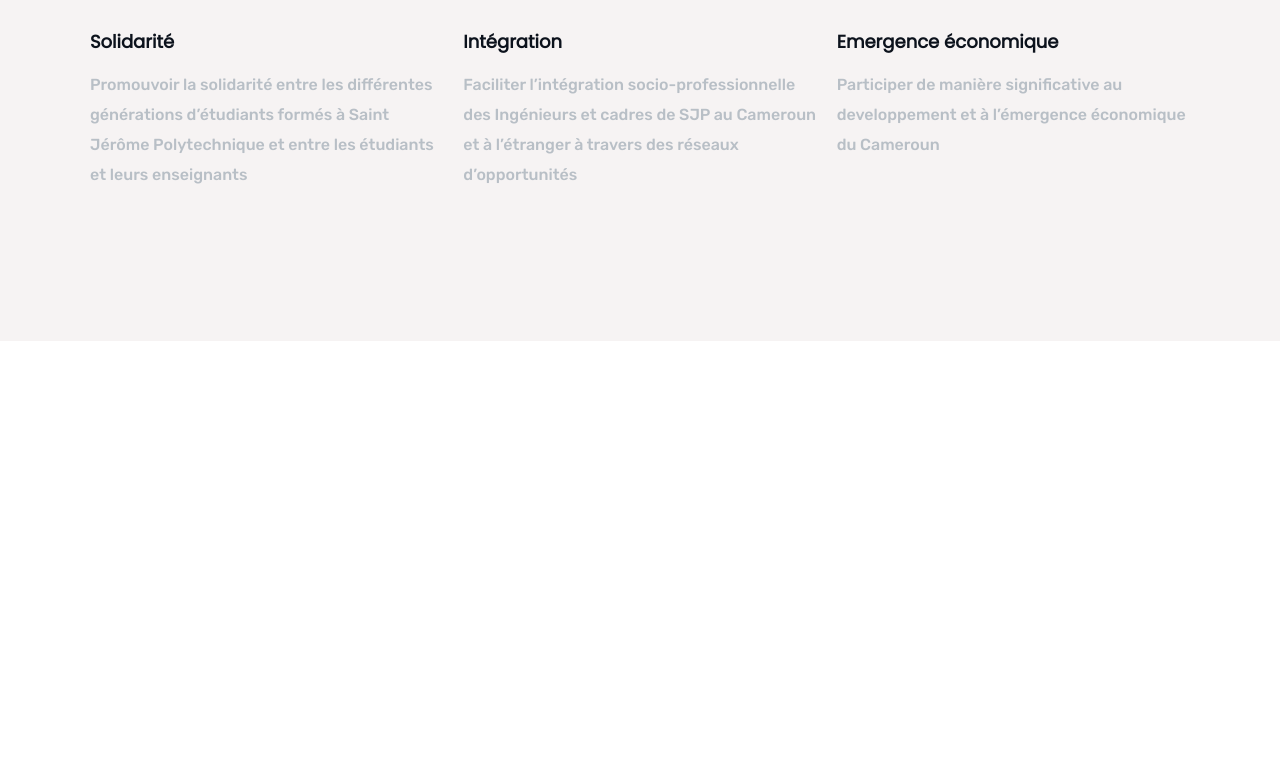
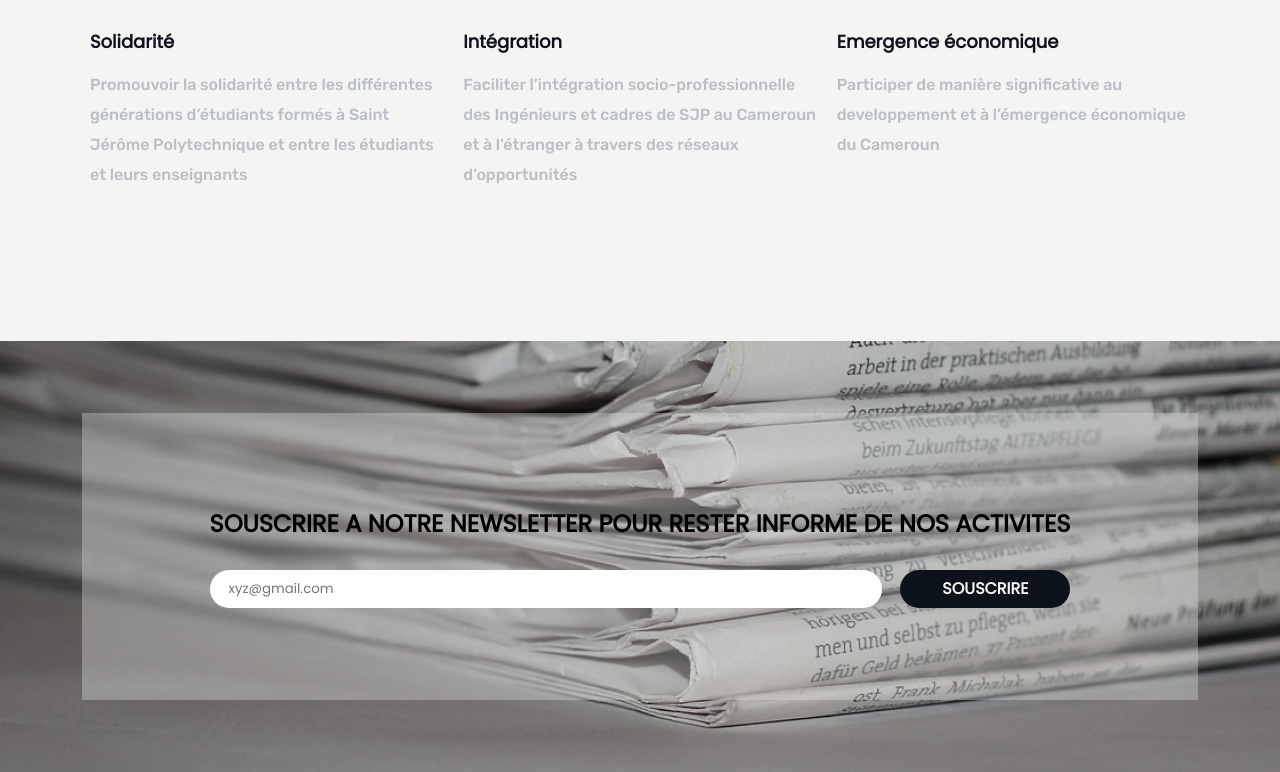
Before and after one commit to Shalom2935/SJPC, a React (Create React App) app: page / in a window 1280 px wide. Shown: the part 1055-1827 px from the top of the page. Before the commit the page ends 1396 px from the top, so only its background shows below. Built offline with nearby package versions, Linux system fonts and the light colour scheme.

Commit message:
Add the newsletter subscription

```diff
--- a/src/App.js
+++ b/src/App.js
@@ -2,6 +2,8 @@ import React from 'react';
 import './index.scss';
 import './components/Header/Header.js';
 import Header from './components/Header/Header.js';
+import './components/Footer/Footer';
+import Footer from './components/Footer/Footer';
 import ButtonLarge from './components/Buttons/buttonLarge';
 
 
@@ -53,6 +55,16 @@ function App() {
           </div>
         </div>
       </div>
+      <div className='newsletter'>
+        <div className='wrapper'>
+          <h2>SOUSCRIRE A NOTRE NEWSLETTER POUR RESTER INFORME DE NOS ACTIVITES</h2>
+          <form>
+            <input type="text" placeholder='xyz@gmail.com'/>
+            <button>SOUSCRIRE</button>
+          </form>
+        </div>
+      </div>
+      <Footer />
     </div>
   );
 }
--- /dev/null
+++ b/src/components/Footer/Footer.js
@@ -0,0 +1,11 @@
+import React from 'react';
+
+function Footer() {
+  return (
+    <footer>
+
+    </footer>
+  );
+}
+
+export default Footer;
--- a/src/index.scss
+++ b/src/index.scss
@@ -6,6 +6,8 @@
 
 .hero{
   background-image: url(../public/assets/images/hero.png);
+  background-repeat: no-repeat;
+  background-size:cover;
   width: 100%;
   height:752px;
   padding-top: 226px;
@@ -101,3 +103,66 @@
     }
   }
 }
+
+.newsletter{
+  background-image: url(../public/assets/images/newsletter.png);
+  background-repeat: no-repeat;
+  background-size: cover;
+  padding-top: 72px;
+  padding-bottom: 72px;
+
+  .wrapper{
+    background-color: transparentize(#d9d9d9,0.61);
+    width: fit-content;
+    min-height: 287px;
+    margin:auto;
+    @include flex(column,center,center,29px);
+    padding-left: 10vw;
+    padding-right: 10vw;
+    text-align: center;
+
+    form{
+      width: 100%;
+      @include flex($justify:space-between,$gap:18px);
+      input{
+        width:100%;
+        height: 38px;
+        border-radius: 50px;
+        border: none;
+        padding: 0px 19px;
+
+        &:focus{
+          outline: 2px solid $Darkest;
+        }
+      }
+      button{
+        display: flex;
+        flex-shrink: 0;
+        width: 170px;
+        height: 38px;
+        padding: 0px 19px;
+        justify-content: center;
+        align-items: center;
+        gap: 10px;
+        border-radius: 50px;
+        border: none;
+        background: $Darkest;
+        color: $Lightest;
+        font-weight: $semi-bold;
+        font-size: $fontsizel;
+
+        &:hover{
+            display: inline-flex;
+            border-radius: 50px;
+            background: $Light;
+            color: $Darkest;
+
+
+            transition: all 0.2s ease;
+            cursor: pointer;
+        }
+      }
+    }
+  }
+
+}
```
Also changed, not shown: src/components/Footer/Footer.scss (added).
